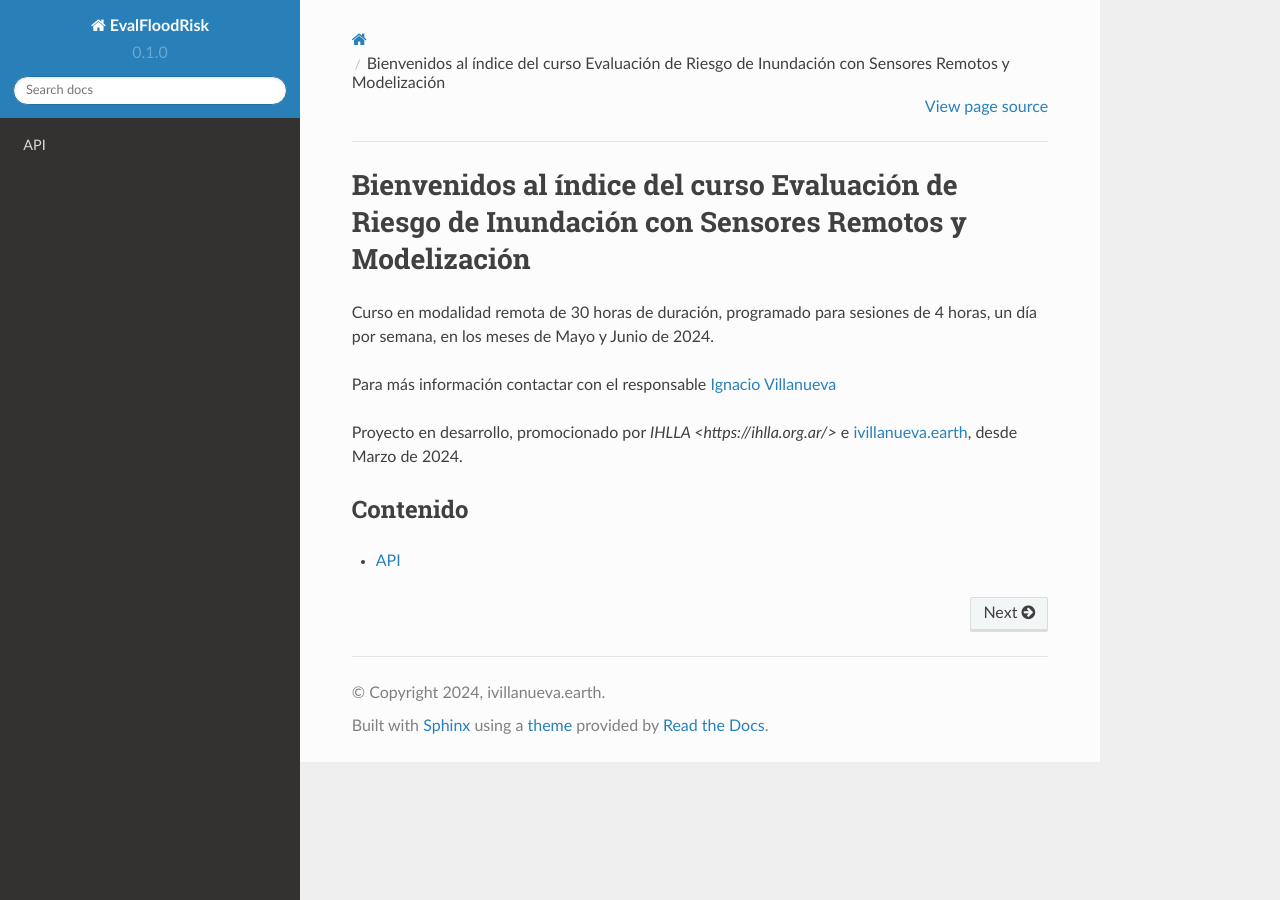
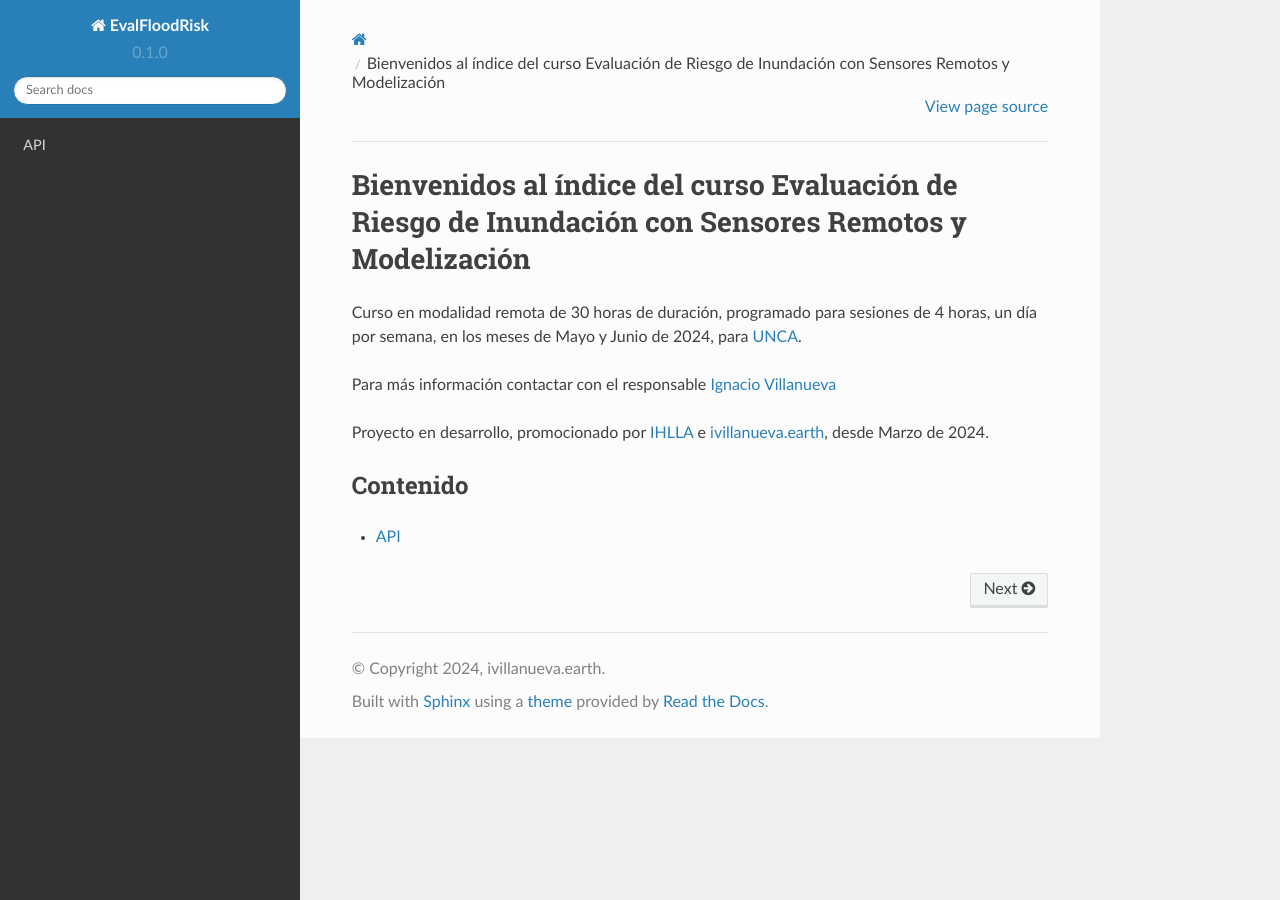
Before and after one commit to ivillamadrid/EvalFloodRisk_RSSWE, a Sphinx documentation site: the page built from docs/source/index.rst, in a window 1280 px wide. Built offline with Sphinx 7.4.7 and the Read the Docs theme 2.0.0, drawn with Linux system fonts in a browser that asks for light colours; pages that are not in the unit, such as notebooks, are missing from menus.

Commit message:
Update index.rst

```diff
--- a/docs/source/index.rst
+++ b/docs/source/index.rst
@@ -2,13 +2,13 @@ Bienvenidos al índice del curso Evaluación de Riesgo de Inundación con Sensor
 ======================================================================================================
 
 Curso en modalidad remota de 30 horas de duración, programado para sesiones de 4 horas, un día por semana,
-en los meses de Mayo y Junio de 2024.
+en los meses de Mayo y Junio de 2024, para `UNCA <https://unca.edu.ar/>`_.
 
 Para más información contactar con el responsable `Ignacio Villanueva <ivillanueva@ihlla.org.ar>`_
 
 .. note::
 
-Proyecto en desarrollo, promocionado por `IHLLA <https://ihlla.org.ar/>` e  `ivillanueva.earth <https://www.ivillanueva.earth/>`_,
+Proyecto en desarrollo, promocionado por `IHLLA <https://ihlla.org.ar/>`_ e  `ivillanueva.earth <https://www.ivillanueva.earth/>`_,
 desde Marzo de 2024.
 
 
```
